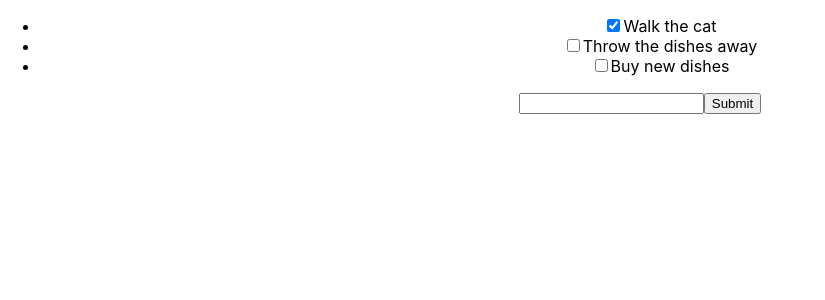
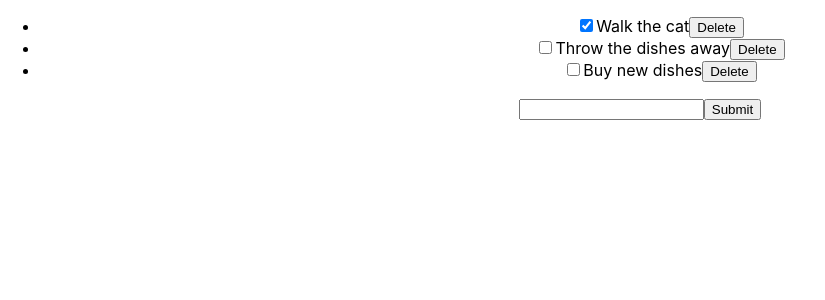
Before and after one commit to KReysen/intro-to-react, a React (Create React App) app: page / in a window 1280 px wide. Shown: the top 300 px of the page, without its empty margins (0-825 px from the left). Built offline with nearby package versions, Linux system fonts and the light colour scheme.

Commit message:
Added delete button to Todo component

```diff
--- a/src/App.js
+++ b/src/App.js
@@ -34,6 +34,11 @@ class App extends Component {
     this.setState({ todos: todos });
   }
 
+deleteTodo(e) {
+    // e.preventDefault();
+    // console.log('Delete button was clicked');
+  }
+
   render() {
     return (
       <div className="App">
--- a/src/components/ToDo.js
+++ b/src/components/ToDo.js
@@ -7,6 +7,9 @@ class ToDo extends Component {
       <li>
         <input type="checkbox" checked={ this.props.isCompleted } onChange={ this.props.toggleComplete } />
         <span>{ this.props.description }</span>
+        <button>
+          Delete
+        </button>
       </li>
     );
   }
```
